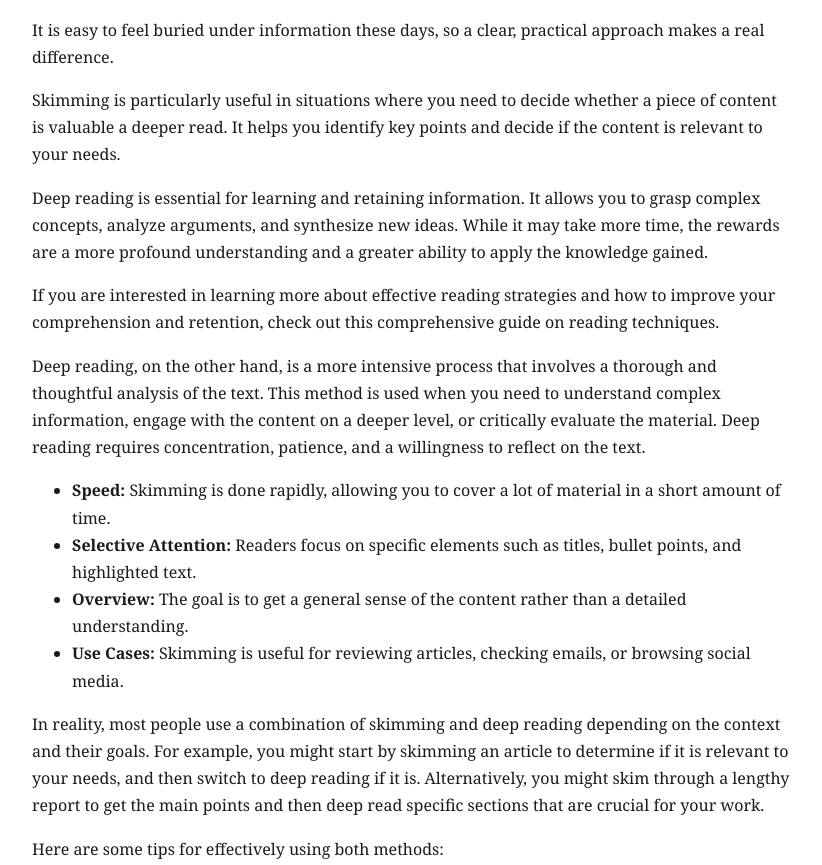
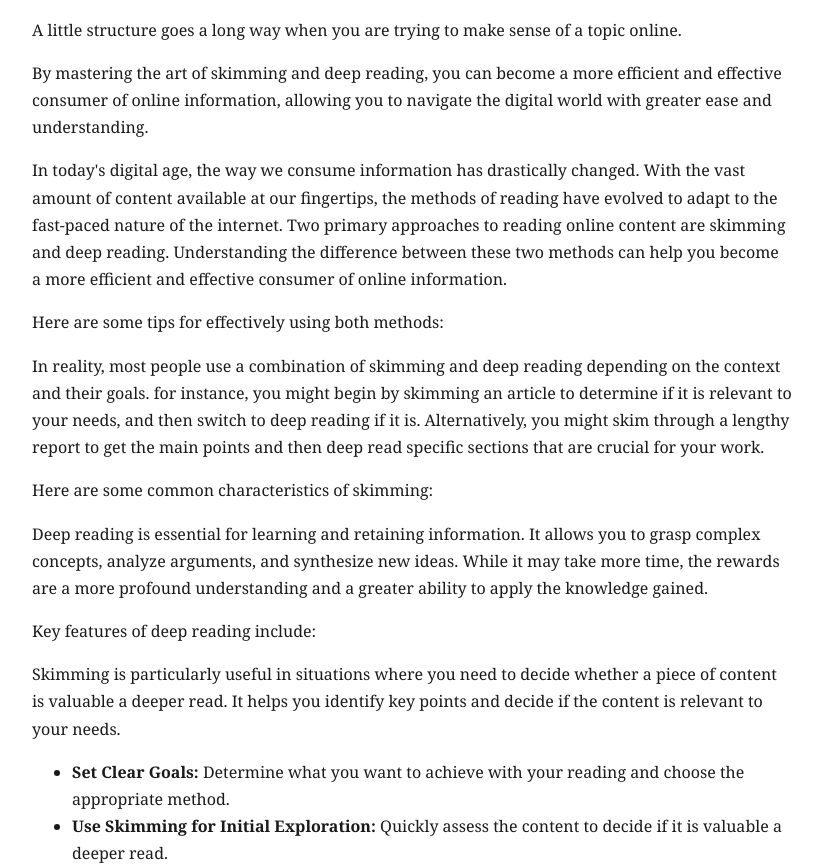
Before and after one commit to ai2humanize-blip/render-resource-hub, a plain HTML site: page the-difference-between-skimming-and-deep-reading-online.html in a window 1280 px wide. Shown: the part 92-957 px from the top of the page, without its empty margins (228-1050 px from the left). Drawn offline with Linux system fonts and the light colour scheme.

Commit message:
deploy the-difference-between-skimming-and-deep-reading-online

```diff
--- a/the-difference-between-skimming-and-deep-reading-online.html
+++ b/the-difference-between-skimming-and-deep-reading-online.html
@@ -4,33 +4,29 @@
 <meta charset="utf-8">
 <meta name="viewport" content="width=device-width, initial-scale=1">
 <title>The Difference Between Skimming and Deep Reading Online</title>
-<meta name="description" content="It is easy to feel buried under information these days, so a clear, practical approach makes a real difference. Skimming is particularly useful in…">
+<meta name="description" content="A little structure goes a long way when you are trying to make sense of a topic online. By mastering the art of skimming and deep reading, you can…">
 <meta name="robots" content="index, follow, max-image-preview:large, max-snippet:-1">
 <meta property="og:type" content="article">
 <meta property="og:title" content="The Difference Between Skimming and Deep Reading Online">
-<meta property="og:description" content="It is easy to feel buried under information these days, so a clear, practical approach makes a real difference. Skimming is particularly useful in…">
+<meta property="og:description" content="A little structure goes a long way when you are trying to make sense of a topic online. By mastering the art of skimming and deep reading, you can…">
 <meta name="twitter:card" content="summary">
 </head>
 <body>
 <main style="max-width:760px;margin:3rem auto;font-family:Georgia,serif;line-height:1.7;padding:0 1rem;color:#1a1a1a">
 <article>
 <h1>The Difference Between Skimming and Deep Reading Online</h1>
-<p>It is easy to feel buried under information these days, so a clear, practical approach makes a real difference.</p>
+<p>A little structure goes a long way when you are trying to make sense of a topic online.</p>
+<p>By mastering the art of skimming and deep reading, you can become a more efficient and effective consumer of online information, allowing you to navigate the digital world with greater ease and understanding.</p>
+<p>In today's digital age, the way we consume information has drastically changed. With the vast amount of content available at our fingertips, the methods of reading have evolved to adapt to the fast-paced nature of the internet. Two primary approaches to reading online content are skimming and deep reading. Understanding the difference between these two methods can help you become a more efficient and effective consumer of online information.</p>
+<p>Here are some tips for effectively using both methods:</p>
+<p>In reality, most people use a combination of skimming and deep reading depending on the context and their goals. for instance, you might begin by skimming an article to determine if it is relevant to your needs, and then switch to deep reading if it is. Alternatively, you might skim through a lengthy report to get the main points and then deep read specific sections that are crucial for your work.</p>
+<p>Here are some common characteristics of skimming:</p>
+<p>Deep reading is essential for learning and retaining information. It allows you to grasp complex concepts, analyze arguments, and synthesize new ideas. While it may take more time, the rewards are a more profound understanding and a greater ability to apply the knowledge gained.</p>
+<p>Key features of deep reading include:</p>
 <p>Skimming is particularly useful in situations where you need to decide whether a piece of content is valuable a deeper read. It helps you identify key points and decide if the content is relevant to your needs.</p>
-<p>Deep reading is essential for learning and retaining information. It allows you to grasp complex concepts, analyze arguments, and synthesize new ideas. While it may take more time, the rewards are a more profound understanding and a greater ability to apply the knowledge gained.</p>
-<p>If you are interested in learning more about effective reading strategies and how to improve your comprehension and retention, check out this comprehensive guide on reading techniques.</p>
-<p>Deep reading, on the other hand, is a more intensive process that involves a thorough and thoughtful analysis of the text. This method is used when you need to understand complex information, engage with the content on a deeper level, or critically evaluate the material. Deep reading requires concentration, patience, and a willingness to reflect on the text.</p>
-<ul>
-  <li><strong>Speed:</strong> Skimming is done rapidly, allowing you to cover a lot of material in a short amount of time.</li>
-  <li><strong>Selective Attention:</strong> Readers focus on specific elements such as titles, bullet points, and highlighted text.</li>
-  <li><strong>Overview:</strong> The goal is to get a general sense of the content rather than a detailed understanding.</li>
-  <li><strong>Use Cases:</strong> Skimming is useful for reviewing articles, checking emails, or browsing social media.</li>
-</ul>
-<p>In reality, most people use a combination of skimming and deep reading depending on the context and their goals. For example, you might start by skimming an article to determine if it is relevant to your needs, and then switch to deep reading if it is. Alternatively, you might skim through a lengthy report to get the main points and then deep read specific sections that are crucial for your work.</p>
-<p>Here are some tips for effectively using both methods:</p>
 <ul>
   <li><strong>Set Clear Goals:</strong> Determine what you want to achieve with your reading and choose the appropriate method.</li>
-  <li><strong>Use Skimming for Initial Exploration:</strong> Quickly assess the content to decide if it is worth a deeper read.</li>
+  <li><strong>Use Skimming for Initial Exploration:</strong> Quickly assess the content to decide if it is valuable a deeper read.</li>
   <li><strong>Engage in Deep Reading When Necessary:</strong> Allocate time for deep reading when you need to understand complex information or engage with the content critically.</li>
   <li><strong>Practice Mindfulness:</strong> Be present and focused during deep reading to maximize comprehension and retention.</li>
 </ul>
@@ -41,10 +37,8 @@
   <li><strong>Use Cases:</strong> This method is ideal for studying, researching, or reading literature and academic papers.</li>
 </ul>
 <p>Skimming is a reading technique that involves quickly glancing through text to identify the main ideas or to get a general overview of the content. This method is frequently used when you need to gather information quickly or when you are short on time. When skimming, readers typically focus on headings, subheadings, bold or italicized text, and the first and last sentences of paragraphs.</p>
-<p>By mastering the art of skimming and deep reading, you can become a more efficient and effective consumer of online information, allowing you to navigate the digital world with greater ease and understanding.</p>
-<p>Key features of deep reading include:</p>
-<p>Here are some common characteristics of skimming:</p>
-<h2>Further reading</h2><p>A useful place to continue reading is <a href="https://storkworld.net/baby-names/">baby names</a>, which covers it in more detail.</p>
+<p>If you are interested in learning more about effective reading strategies and how to improve your comprehension and retention, check out this comprehensive guide on reading techniques.</p>
+<h2>Further reading</h2><p>For further context, read about <a href="https://mixtvnowcom.org/dishwasher-not-draining/">dishwasher not draining</a>, which covers it in more detail.</p>
 </article>
 </main>
 </body>
```
